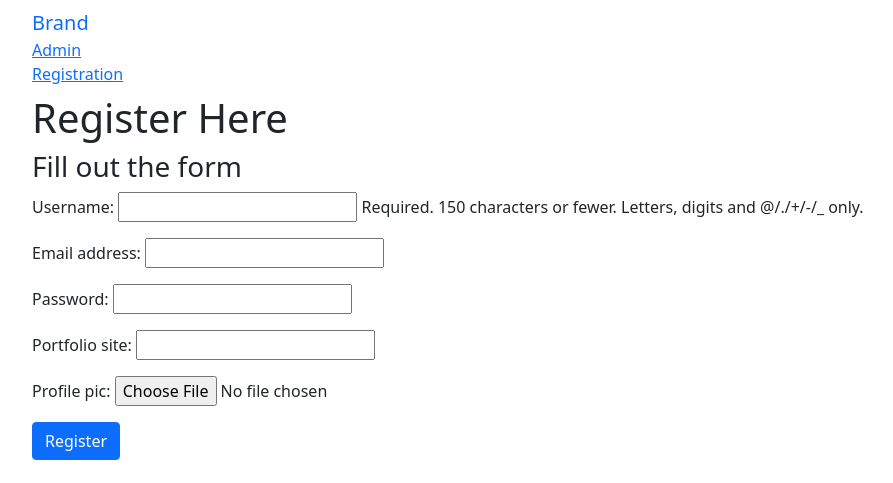
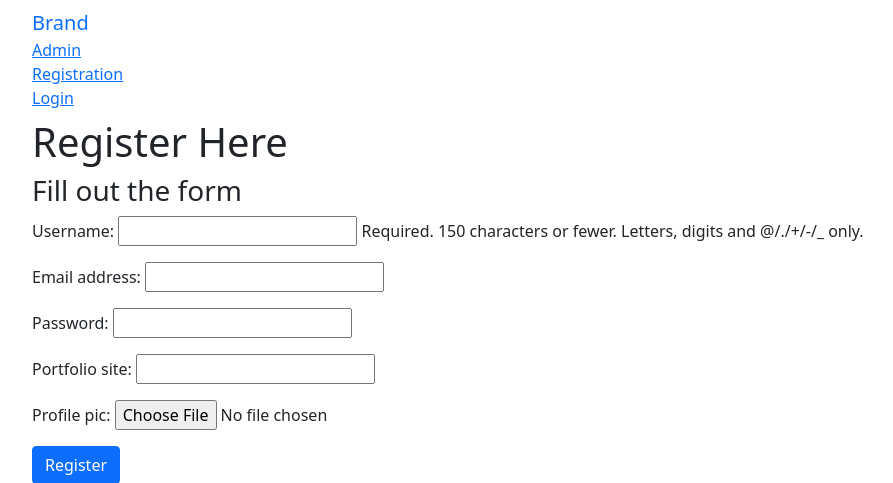
Before and after one commit to blinklabllp/LearnPy, a Django app: page /basicApp/register/ in a window 1280 px wide. Shown: the top 483 px of the page, without its empty margins (50-943 px from the left). Run offline with Django 3.2, Linux system fonts and the light colour scheme.

Commit message:
adding login/logout code

```diff
--- a/learning_users/basicApp/urls.py
+++ b/learning_users/basicApp/urls.py
@@ -6,4 +6,5 @@ app_name = 'basicApp'
 
 urlpatterns = [
     url(r'^register/$', views.register, name='register'),
+    url(r'^user_login/$', views.user_login, name='user_login'),
 ]
--- a/learning_users/basicApp/views.py
+++ b/learning_users/basicApp/views.py
@@ -1,9 +1,45 @@
 from django.shortcuts import render
 from basicApp.forms import UserForm, UserProfileInfoForm
+from django.urls import reverse
+from django.contrib.auth.decorators import login_required
+from django.http import HttpResponse, HttpResponseRedirect
+from django.contrib.auth import authenticate, login, logout
+
 
 # Create your views here.
 def index(request):
     return render(request,'basicApp/index.html')
+
+
+def user_login(request):
+    if request.method =='POST':
+        username = request.POST.get('username')
+        password = request.POST.get('password')
+
+        user = authenticate(username=username, password=password)
+
+        if user:
+            if user.is_active:
+                login(request, user)
+                return HttpResponseRedirect(reverse('index'))
+            else:
+                return HttpResponse('Account not active')
+        else:
+            print('someone tried to login and failed')
+            return HttpResponse('Invalid Login Info')
+    else:
+        return render(render, 'basicApp/login.html',{})
+
+@login_required
+def user_logout(request):
+    logout(request)
+    return HttpResponseRedirect(reverse('index'))
+
+@login_required
+def special(request):
+    logout(request)
+    return HttpResponse('Welcome to the site.')
+
 
 def register(request):
     registered = False
--- a/learning_users/learning_users/settings.py
+++ b/learning_users/learning_users/settings.py
@@ -139,6 +139,7 @@ MEDIA_ROOT = MEDIA_DIR
 
 MEDIA_URL = '/media/'
 
+LOGIN_URL = 'basicAPP/user_login'
 
 # Default primary key field type
 # https://docs.djangoproject.com/en/3.2/ref/settings/#default-auto-field
--- a/learning_users/learning_users/urls.py
+++ b/learning_users/learning_users/urls.py
@@ -21,5 +21,7 @@ from basicApp import views
 urlpatterns = [
     url(r'^$', views.index, name='index'),
     path('admin/', admin.site.urls),
-    url(r'^basicApp/', include('basicApp.urls'))
+    url(r'^basicApp/', include('basicApp.urls')),
+    url(r'^logout/$', views.user_logout, name='logout'),
+    url(r'^special/', views.special, name='special')
 ]
--- a/learning_users/templates/basicApp/base.html
+++ b/learning_users/templates/basicApp/base.html
@@ -16,6 +16,12 @@
                     <li><a href="{% url 'index' %}" class="navbar-brand">Brand</a></li>
                     <li><a href="{% url 'admin:index' %}" class="navbar-link">Admin</a></li>
                     <li><a href="{% url 'basicApp:register' %}" class="navbar-link">Registration</a></li>
+
+                    {% if user.is_authenticated %}
+                        <li><a href="{% url 'logout' %}" class="navbar-link">Logout</a></li>
+                    {% else %}
+                        <li><a href="{% url 'basicApp:user_login' %}" class="navbar-link">Login</a></li>
+                    {% endif %}
                 </ul>
             </div>
         </nav>
```
Also changed, not shown: learning_users/templates/basicApp/login.html (+18 -0 lines), 1 other file.
